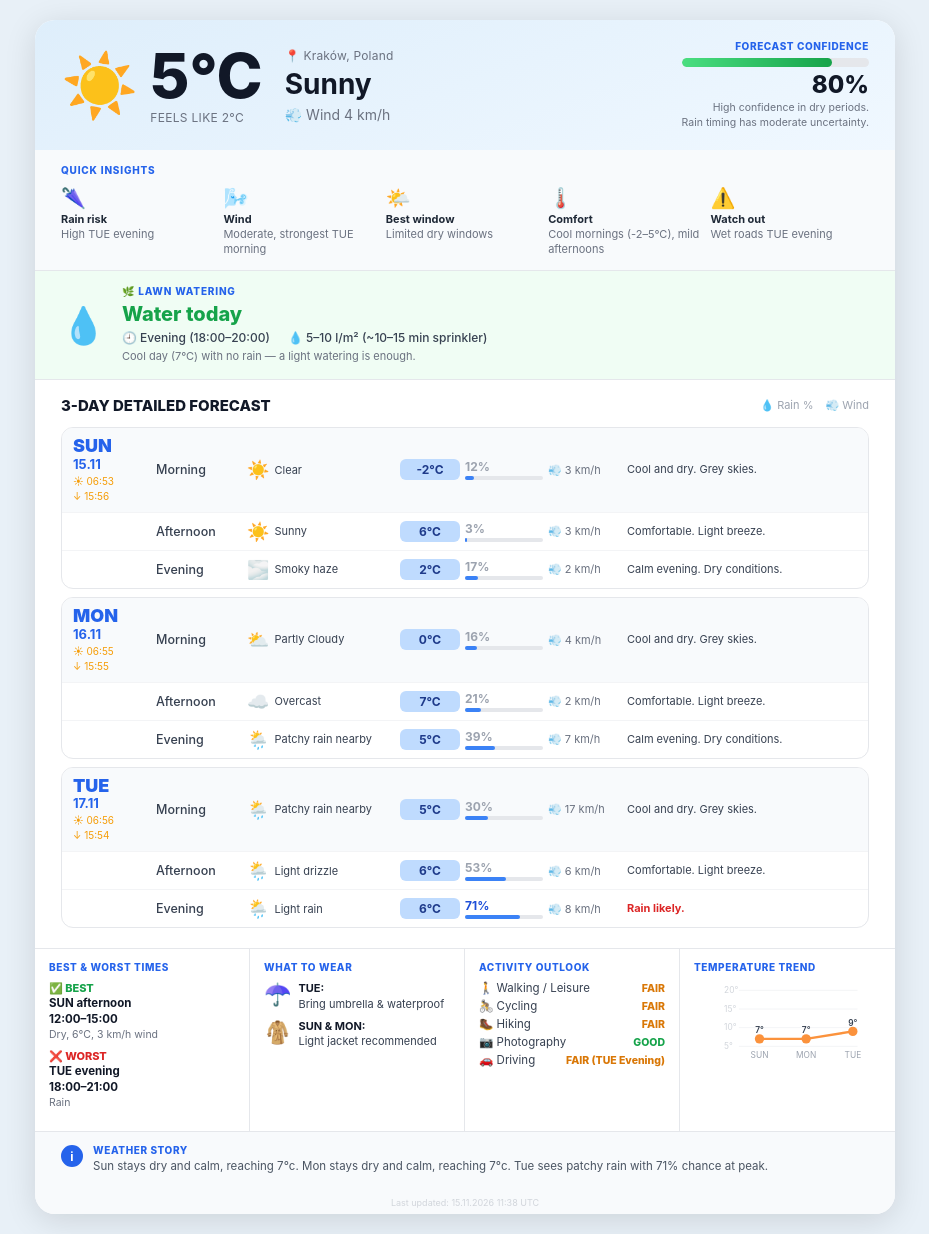
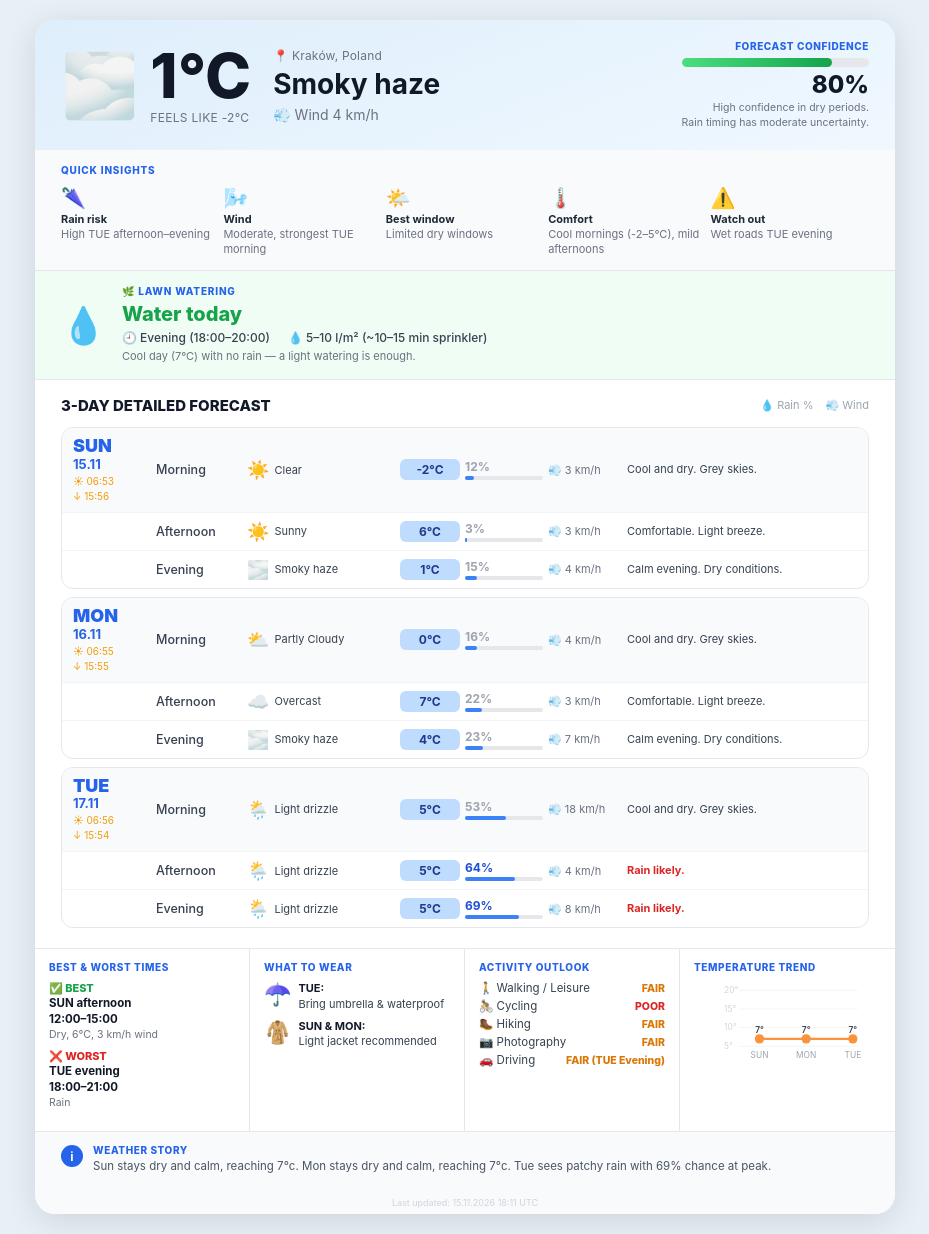
Before and after one commit to Massynisa3/krakow-weather, a plain HTML site: page index.html in a window 1280 px wide. Shown: the whole page, without its empty margins (175-1104 px from the left). Drawn offline with Linux system fonts and the light colour scheme.

Commit message:
Update weather 2026-11-15 18:11 UTC

```diff
--- a/index.html
+++ b/index.html
@@ -118,14 +118,14 @@
 <div class="card">
   <div class="header">
     <div class="hdr-left">
-      <div class="hdr-icon">&#x2600;&#xFE0F;</div>
+      <div class="hdr-icon">&#x1F32B;&#xFE0F;</div>
       <div>
-        <div class="hdr-temp">5&#xB0;C</div>
-        <div class="hdr-feels">Feels like 2&#xB0;C</div>
+        <div class="hdr-temp">1&#xB0;C</div>
+        <div class="hdr-feels">Feels like -2&#xB0;C</div>
       </div>
       <div class="hdr-mid">
         <div class="hdr-location">&#x1F4CD; Krak&#xF3;w, Poland</div>
-        <div class="hdr-desc">Sunny</div>
+        <div class="hdr-desc">Smoky haze</div>
         <div class="hdr-wind">&#x1F4A8; Wind 4 km/h</div>
       </div>
     </div>
@@ -140,7 +140,7 @@
   <div class="insights">
     <div class="section-title">Quick Insights</div>
     <div class="insights-grid">
-      <div><div class="ins-icon">&#x1F302;</div><div class="ins-label">Rain risk</div><div class="ins-val">High TUE evening</div></div>
+      <div><div class="ins-icon">&#x1F302;</div><div class="ins-label">Rain risk</div><div class="ins-val">High TUE afternoon–evening</div></div>
       <div><div class="ins-icon">&#x1F32C;&#xFE0F;</div><div class="ins-label">Wind</div><div class="ins-val">Moderate, strongest TUE morning</div></div>
       <div><div class="ins-icon">&#x1F324;&#xFE0F;</div><div class="ins-label">Best window</div><div class="ins-val">Limited dry windows</div></div>
       <div><div class="ins-icon">&#x1F321;&#xFE0F;</div><div class="ins-label">Comfort</div><div class="ins-val">Cool mornings (-2–5°C), mild afternoons</div></div>
@@ -190,9 +190,9 @@
         <div></div>
         <div class="part">Evening</div>
         <div class="weath"><span class="wi">&#x1F32B;&#xFE0F;</span><span class="wd">Smoky haze</span></div>
-        <div class="temp-pill tcc">2&#xB0;C</div>
-        <div><div class="rain-pct rain-lo">17%</div><div class="rain-bar"><div class="rain-fill" style="width:17%"></div></div></div>
-        <div class="wind-cell">&#x1F4A8; 2 km/h</div>
+        <div class="temp-pill tcc">1&#xB0;C</div>
+        <div><div class="rain-pct rain-lo">15%</div><div class="rain-bar"><div class="rain-fill" style="width:15%"></div></div></div>
+        <div class="wind-cell">&#x1F4A8; 4 km/h</div>
         <div class="note">Calm evening. Dry conditions.</div>
       </div>
     </div>
@@ -211,16 +211,16 @@
         <div class="part">Afternoon</div>
         <div class="weath"><span class="wi">&#x2601;&#xFE0F;</span><span class="wd">Overcast</span></div>
         <div class="temp-pill tcc">7&#xB0;C</div>
-        <div><div class="rain-pct rain-lo">21%</div><div class="rain-bar"><div class="rain-fill" style="width:21%"></div></div></div>
-        <div class="wind-cell">&#x1F4A8; 2 km/h</div>
+        <div><div class="rain-pct rain-lo">22%</div><div class="rain-bar"><div class="rain-fill" style="width:22%"></div></div></div>
+        <div class="wind-cell">&#x1F4A8; 3 km/h</div>
         <div class="note">Comfortable. Light breeze.</div>
       </div>
       <div class="day-row">
         <div></div>
         <div class="part">Evening</div>
-        <div class="weath"><span class="wi">&#x1F326;&#xFE0F;</span><span class="wd">Patchy rain nearby</span></div>
-        <div class="temp-pill tcc">5&#xB0;C</div>
-        <div><div class="rain-pct rain-lo">39%</div><div class="rain-bar"><div class="rain-fill" style="width:39%"></div></div></div>
+        <div class="weath"><span class="wi">&#x1F32B;&#xFE0F;</span><span class="wd">Smoky haze</span></div>
+        <div class="temp-pill tcc">4&#xB0;C</div>
+        <div><div class="rain-pct rain-lo">23%</div><div class="rain-bar"><div class="rain-fill" style="width:23%"></div></div></div>
         <div class="wind-cell">&#x1F4A8; 7 km/h</div>
         <div class="note">Calm evening. Dry conditions.</div>
       </div>
@@ -229,27 +229,27 @@
       <div class="day-row first">
         <div><div class="dname">TUE</div><div class="ddate">17.11</div><div class="dsun">&#x2600; 06:56<br>&#x2193; 15:54</div></div>
         <div class="part">Morning</div>
-        <div class="weath"><span class="wi">&#x1F326;&#xFE0F;</span><span class="wd">Patchy rain nearby</span></div>
+        <div class="weath"><span class="wi">&#x1F326;&#xFE0F;</span><span class="wd">Light drizzle</span></div>
         <div class="temp-pill tcc">5&#xB0;C</div>
-        <div><div class="rain-pct rain-lo">30%</div><div class="rain-bar"><div class="rain-fill" style="width:30%"></div></div></div>
-        <div class="wind-cell">&#x1F4A8; 17 km/h</div>
+        <div><div class="rain-pct rain-lo">53%</div><div class="rain-bar"><div class="rain-fill" style="width:53%"></div></div></div>
+        <div class="wind-cell">&#x1F4A8; 18 km/h</div>
         <div class="note">Cool and dry. Grey skies.</div>
       </div>
       <div class="day-row">
         <div></div>
         <div class="part">Afternoon</div>
         <div class="weath"><span class="wi">&#x1F326;&#xFE0F;</span><span class="wd">Light drizzle</span></div>
-        <div class="temp-pill tcc">6&#xB0;C</div>
-        <div><div class="rain-pct rain-lo">53%</div><div class="rain-bar"><div class="rain-fill" style="width:53%"></div></div></div>
-        <div class="wind-cell">&#x1F4A8; 6 km/h</div>
-        <div class="note">Comfortable. Light breeze.</div>
+        <div class="temp-pill tcc">5&#xB0;C</div>
+        <div><div class="rain-pct rain-hi">64%</div><div class="rain-bar"><div class="rain-fill" style="width:64%"></div></div></div>
+        <div class="wind-cell">&#x1F4A8; 4 km/h</div>
+        <div class="note alert">Rain likely.</div>
       </div>
       <div class="day-row">
         <div></div>
         <div class="part">Evening</div>
-        <div class="weath"><span class="wi">&#x1F326;&#xFE0F;</span><span class="wd">Light rain</span></div>
-        <div class="temp-pill tcc">6&#xB0;C</div>
-        <div><div class="rain-pct rain-hi">71%</div><div class="rain-bar"><div class="rain-fill" style="width:71%"></div></div></div>
+        <div class="weath"><span class="wi">&#x1F326;&#xFE0F;</span><span class="wd">Light drizzle</span></div>
+        <div class="temp-pill tcc">5&#xB0;C</div>
+        <div><div class="rain-pct rain-hi">69%</div><div class="rain-bar"><div class="rain-fill" style="width:69%"></div></div></div>
         <div class="wind-cell">&#x1F4A8; 8 km/h</div>
         <div class="note alert">Rain likely.</div>
       </div>
@@ -271,9 +271,9 @@
       <div class="bsec-title">Activity Outlook</div>
 
 <div class="act-row"><span class="act-name">&#x1F6B6; Walking / Leisure</span><span class="af">FAIR</span></div>
-<div class="act-row"><span class="act-name">&#x1F6B4; Cycling</span><span class="af">FAIR</span></div>
+<div class="act-row"><span class="act-name">&#x1F6B4; Cycling</span><span class="ap">POOR</span></div>
 <div class="act-row"><span class="act-name">&#x1F97E; Hiking</span><span class="af">FAIR</span></div>
-<div class="act-row"><span class="act-name">&#x1F4F7; Photography</span><span class="ag">GOOD</span></div>
+<div class="act-row"><span class="act-name">&#x1F4F7; Photography</span><span class="af">FAIR</span></div>
 <div class="act-row"><span class="act-name">&#x1F697; Driving</span><span class="af">FAIR (TUE Evening)</span></div>
 
     </div>
@@ -288,9 +288,9 @@
   <line x1="28" y1="30" x2="155" y2="30" stroke="#f3f4f6" stroke-width="1"/>
   <line x1="28" y1="50" x2="155" y2="50" stroke="#f3f4f6" stroke-width="1"/>
   <line x1="28" y1="70" x2="155" y2="70" stroke="#f3f4f6" stroke-width="1"/>
-  <polyline points="50,62 100,62 150,54" fill="none" stroke="#fb923c" stroke-width="2.5" stroke-linejoin="round"/>
-  <circle cx="50" cy="62" r="5" fill="#fb923c"/><circle cx="100" cy="62" r="5" fill="#fb923c"/><circle cx="150" cy="54" r="5" fill="#fb923c"/>
-  <text x="50" y="56" font-size="9" fill="#374151" text-anchor="middle" font-weight="600">7&#xB0;</text><text x="100" y="56" font-size="9" fill="#374151" text-anchor="middle" font-weight="600">7&#xB0;</text><text x="150" y="48" font-size="9" fill="#374151" text-anchor="middle" font-weight="600">9&#xB0;</text>
+  <polyline points="50,62 100,62 150,62" fill="none" stroke="#fb923c" stroke-width="2.5" stroke-linejoin="round"/>
+  <circle cx="50" cy="62" r="5" fill="#fb923c"/><circle cx="100" cy="62" r="5" fill="#fb923c"/><circle cx="150" cy="62" r="5" fill="#fb923c"/>
+  <text x="50" y="56" font-size="9" fill="#374151" text-anchor="middle" font-weight="600">7&#xB0;</text><text x="100" y="56" font-size="9" fill="#374151" text-anchor="middle" font-weight="600">7&#xB0;</text><text x="150" y="56" font-size="9" fill="#374151" text-anchor="middle" font-weight="600">7&#xB0;</text>
   <text x="50" y="83" font-size="9" fill="#9ca3af" text-anchor="middle">SUN</text><text x="100" y="83" font-size="9" fill="#9ca3af" text-anchor="middle">MON</text><text x="150" y="83" font-size="9" fill="#9ca3af" text-anchor="middle">TUE</text>
 </svg>
     </div>
@@ -300,10 +300,10 @@
     <div class="story-badge">i</div>
     <div>
       <div class="story-label">Weather Story</div>
-      <div class="story-text">Sun stays dry and calm, reaching 7°c. Mon stays dry and calm, reaching 7°c. Tue sees patchy rain with 71% chance at peak.</div>
+      <div class="story-text">Sun stays dry and calm, reaching 7°c. Mon stays dry and calm, reaching 7°c. Tue sees patchy rain with 69% chance at peak.</div>
     </div>
   </div>
-  <div class="updated">Last updated: 15.11.2026 11:38 UTC</div>
+  <div class="updated">Last updated: 15.11.2026 18:11 UTC</div>
 </div>
 </body>
 </html>
```
